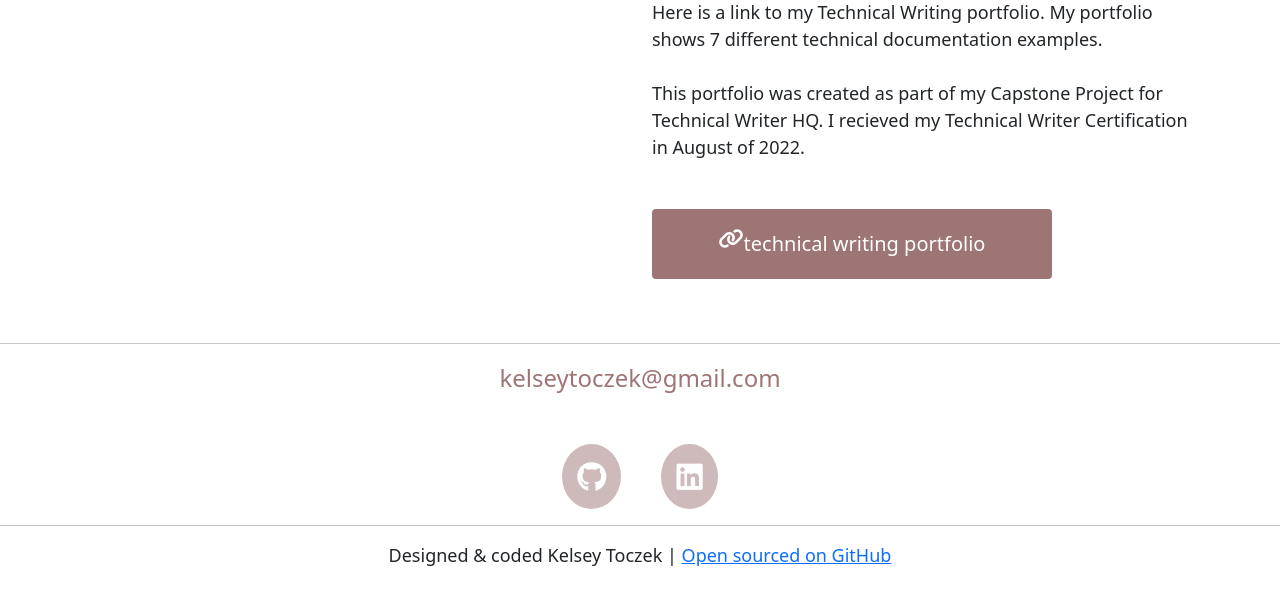
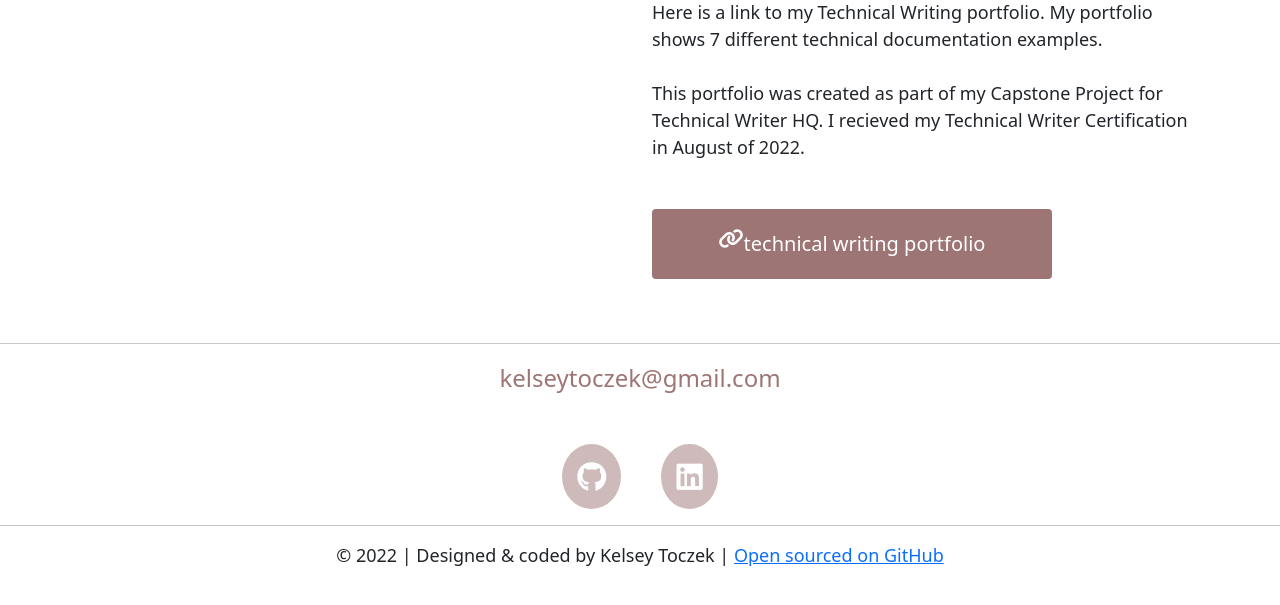
Before and after one commit to kelseytoczek/Portfolio-SheCodes, a plain HTML site: page index.html in a window 1280 px wide. Shown: the part 1938-2543 px from the top of the page. Drawn offline with nearby package versions, Linux system fonts and the light colour scheme; a web font is replaced by a local one.

Commit message:
footer fixed

```diff
--- a/index.html
+++ b/index.html
@@ -258,7 +258,7 @@
       </div>
       <hr />
       <p class="text-center">
-        Designed & coded Kelsey Toczek |
+        © 2022 | Designed & coded by Kelsey Toczek |
         <a href="https://github.com/kelseytoczek/Portfolio-SheCodes"
           >Open sourced on GitHub</a
         >
```
Also changed, not shown: 1 other file.
